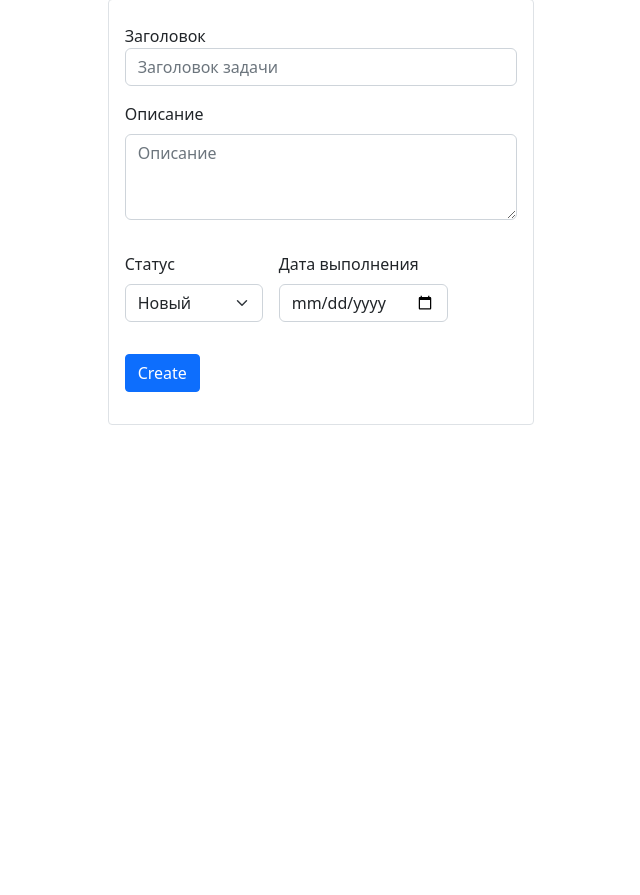
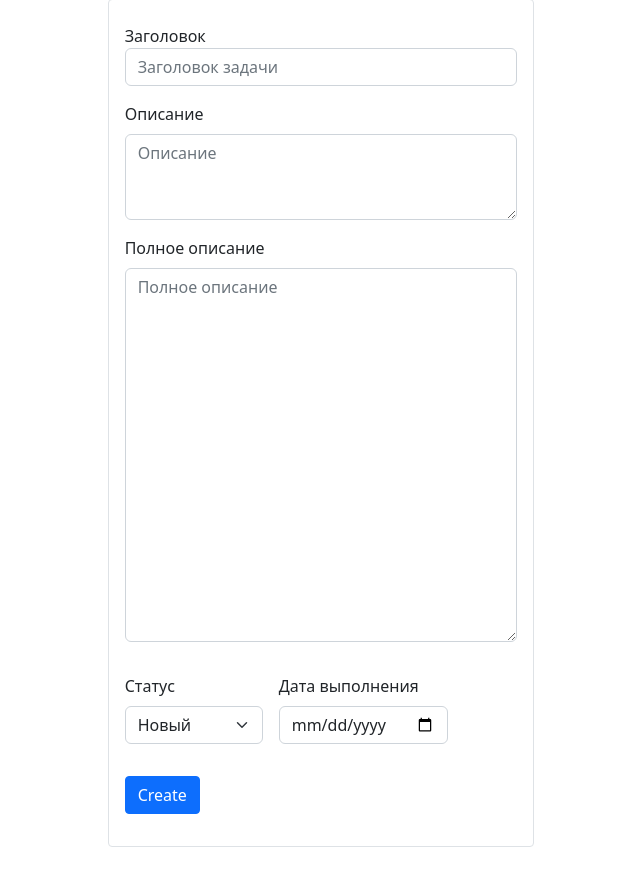
Before and after one commit to UralbekXD/homework_55_uralbek_yergenov, a Django app: page /task/add/ in a window 1280 px wide. Shown: the part 184-1079 px from the top of the page, without its empty margins (319-959 px from the left). Before the commit the page ends 609 px from the top, so only its background shows below. Run offline with Django 4.2, Linux system fonts and the light colour scheme.

Commit message:
Update templates and views for new full_description field

```diff
--- a/src/todolist/templates/create.html
+++ b/src/todolist/templates/create.html
@@ -11,7 +11,7 @@
         <a href="/" class="btn btn-primary btn-sm">Home</a>
     </div>
 
-    <div class="container col-md-8 col-lg-4 border rounded-1 p-3">
+    <div class="container col-md-8 col-lg-4 border rounded-1 p-3 mb-5">
         <form action="" method="POST">
             {% csrf_token %}
 
@@ -23,6 +23,11 @@
             <div class="my-3">
                 <label for="description" class="form-label">Описание</label>
                 <textarea class="form-control" name="description" id="description" rows="3" placeholder="Описание"></textarea>
+            </div>
+
+            <div class="my-3">
+                <label for="full_description" class="form-label">Полное описание</label>
+                <textarea class="form-control" name="full_description" id="full_description" rows="15" placeholder="Полное описание"></textarea>
             </div>
 
             <div class="my-3 d-flex">
--- a/src/todolist/templates/index.html
+++ b/src/todolist/templates/index.html
@@ -23,6 +23,7 @@
                     <div class="card-body">
                         <h5 class="card-title">Status: {{ task.status }}</h5>
                         <h5 class="card-title">Deadline: {{ task.deadline }}</h5>
+                        <p class="card-text">Description: {{ task.description }}</p>
                     </div>
                     <a href="/task/?pk={{ task.pk }}" class="btn btn-primary btn-sm">See</a>
                 </div>
--- a/src/todolist/templates/task.html
+++ b/src/todolist/templates/task.html
@@ -21,9 +21,9 @@
                 <h5 class="card-title">Status: {{ task.status }}</h5>
                 <h5 class="card-title">Deadline: {{ task.deadline }}</h5>
                 <label for="description" class="form-label">Description:</label>
-                <p class="card-text mx-3" id="description">
-                    {{ task.description }}
-                </p>
+                <p class="card-text mx-3" id="description">{{ task.description }}</p>
+                <label for="full_description" class="form-label">Full Description:</label>
+                <pre class="card-text mx-3" id="full_description">{{ task.full_description }}</pre>
             </div>
         </div>
     </div>
--- a/src/todolist/views.py
+++ b/src/todolist/views.py
@@ -36,12 +36,14 @@ def create_task(request):
             description = request.POST.get('description')
             status = request.POST.get('status')
             deadline = request.POST.get('deadline')
+            full_description = request.POST.get('full_description')
 
             task = Task.objects.create(
                 title=title,
                 description=description,
                 status=status,
                 deadline=deadline,
+                full_description=full_description,
             )
 
             return redirect('/task/?pk={primary_key}'.format(primary_key=task.pk))
```
